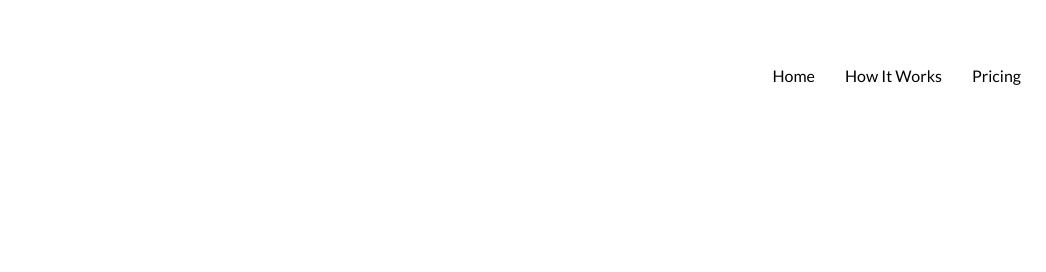
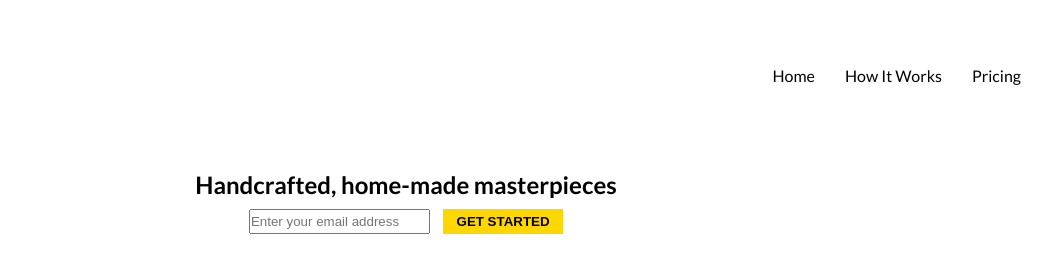
Before and after one commit to strikersouza/FCC_landing_page, a plain HTML site: page index.html in a window 1280 px wide. Shown: the full height of the page, 234-1280 px from the left. Drawn offline with Linux system fonts and the light colour scheme.

Commit message:
form added

```diff
--- a/css/style.css
+++ b/css/style.css
@@ -54,3 +54,25 @@ nav {
     width: 200px;
     vertical-align: middle;
 }
+
+form{
+    max-width: 500px;
+    text-align: center;
+    margin: 20px auto;
+}
+
+form input[type=email]{
+    height: 25px;
+    margin-top: 10px;
+}
+
+
+form input[type=submit]{
+    border: none;
+    width: 120px;
+    height: 25px;
+    margin-left: 10px;
+    background-color: gold;
+    font-weight: bold;
+    cursor: pointer;
+}
--- a/index.html
+++ b/index.html
@@ -21,6 +21,13 @@
             </ul>
           </nav>
     </header>
-    <!---->
+    <form>
+        <h2>Handcrafted, home-made masterpieces</h2>
+        <input type="email" placeholder="Enter your email address" required>
+        <input type="submit" value="GET STARTED">
+    </form>
+    <section class="features">
+
+    </section>
 </body>
 </html>
```
